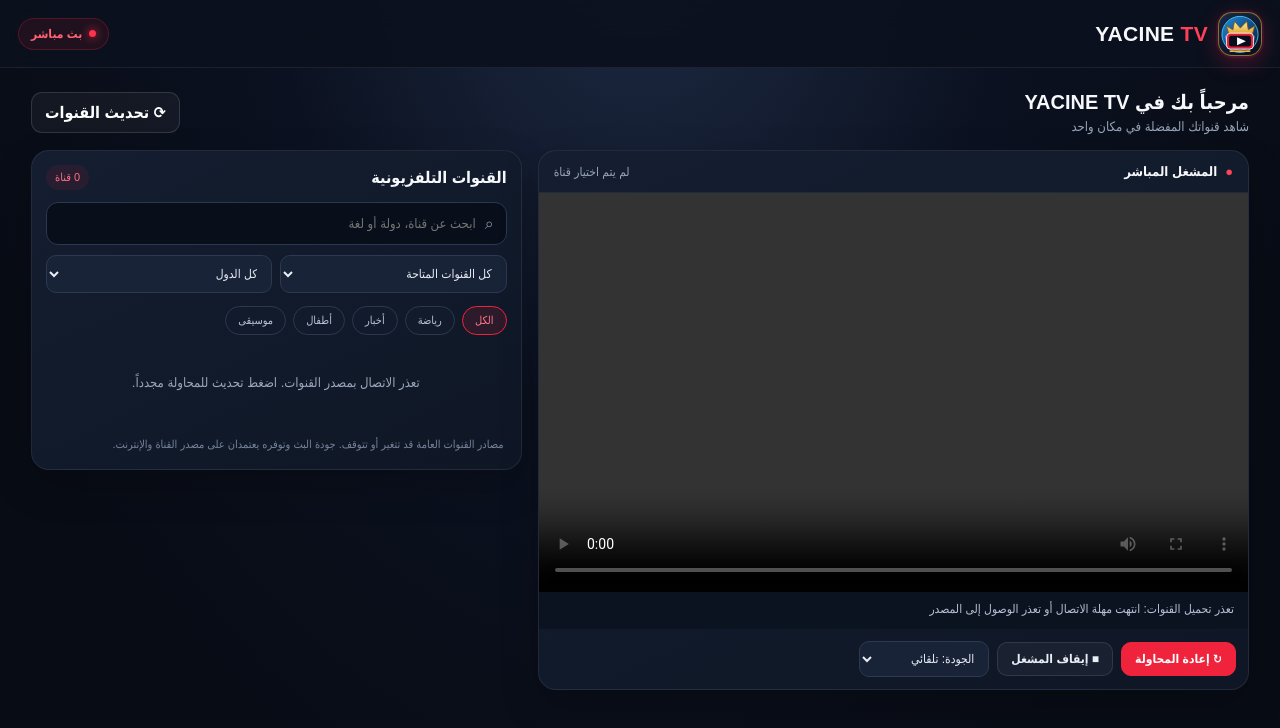
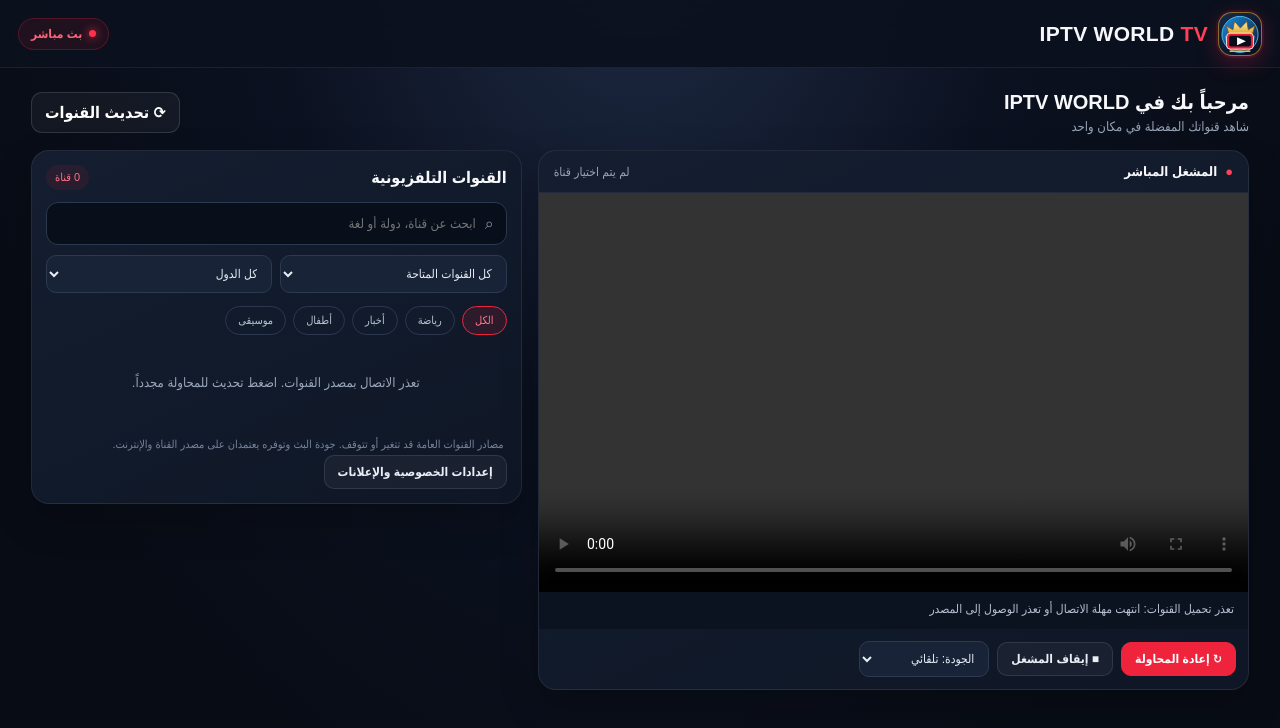
Before and after one commit to SIOMSIOM2014/Yassine-TV, a plain HTML site: page app/src/main/assets/index.html in a window 1280 px wide. Drawn offline with nearby package versions, Linux system fonts and the light colour scheme; no server answers.

Commit message:
Brand IPTV WORLD interface and add privacy settings

```diff
--- a/app/src/main/assets/index.html
+++ b/app/src/main/assets/index.html
@@ -4,7 +4,7 @@
 <meta charset="utf-8">
 <meta name="viewport" content="width=device-width,initial-scale=1,maximum-scale=1,user-scalable=no">
 <meta name="theme-color" content="#090d17">
-<title>YACINE TV</title>
+<title>IPTV WORLD</title>
 <style>
 :root{color-scheme:dark;--bg:#080c15;--panel:#111827;--panel2:#182235;--line:#263248;--red:#ef233c;--red2:#bd152d;--muted:#98a5b8;--white:#f7f8fb}
 *{box-sizing:border-box}body{margin:0;background:radial-gradient(ellipse at 50% -15%,#202d47 0,#0b1120 42%,var(--bg) 78%);color:var(--white);font-family:Arial,Tahoma,sans-serif;min-height:100vh}
@@ -39,12 +39,12 @@ main{max-width:1250px;margin:auto;padding:18px 16px 36px}
 </head>
 <body>
 <header class="topbar">
- <div class="brand"><span class="brandmark" aria-label="YACINE TV"><svg viewBox="0 0 100 100" role="img" aria-hidden="true"><defs><linearGradient id="orb" x1="0" y1="0" x2="1" y2="1"><stop stop-color="#1d8de0"/><stop offset="1" stop-color="#07152b"/></linearGradient><linearGradient id="gold" x1="0" y1="0" x2="0" y2="1"><stop stop-color="#fff1a8"/><stop offset="1" stop-color="#d89518"/></linearGradient></defs><circle cx="50" cy="51" r="43" fill="url(#orb)" stroke="#55c8ff" stroke-width="2"/><path d="M15 54a35 35 0 0 0 70 0" fill="none" stroke="#fff" stroke-opacity=".35" stroke-width="2"/><path d="M18 31l15 9 4-20 14 16 15-16 4 20 15-9-7 25H25z" fill="url(#gold)" stroke="#8b5310" stroke-width="2"/><rect x="18" y="48" width="64" height="38" rx="9" fill="#e51d3b" stroke="#fff" stroke-width="2"/><rect x="24" y="54" width="52" height="26" rx="5" fill="#080d1b"/><path d="M43 58l21 9-21 10z" fill="#fff"/><path d="M27 91h46" stroke="#f5b934" stroke-width="4" stroke-linecap="round"/></svg></span><span>YACINE <em>TV</em></span></div>
+ <div class="brand"><span class="brandmark" aria-label="IPTV WORLD"><svg viewBox="0 0 100 100" role="img" aria-hidden="true"><defs><linearGradient id="orb" x1="0" y1="0" x2="1" y2="1"><stop stop-color="#1d8de0"/><stop offset="1" stop-color="#07152b"/></linearGradient><linearGradient id="gold" x1="0" y1="0" x2="0" y2="1"><stop stop-color="#fff1a8"/><stop offset="1" stop-color="#d89518"/></linearGradient></defs><circle cx="50" cy="51" r="43" fill="url(#orb)" stroke="#55c8ff" stroke-width="2"/><path d="M15 54a35 35 0 0 0 70 0" fill="none" stroke="#fff" stroke-opacity=".35" stroke-width="2"/><path d="M18 31l15 9 4-20 14 16 15-16 4 20 15-9-7 25H25z" fill="url(#gold)" stroke="#8b5310" stroke-width="2"/><rect x="18" y="48" width="64" height="38" rx="9" fill="#e51d3b" stroke="#fff" stroke-width="2"/><rect x="24" y="54" width="52" height="26" rx="5" fill="#080d1b"/><path d="M43 58l21 9-21 10z" fill="#fff"/><path d="M27 91h46" stroke="#f5b934" stroke-width="4" stroke-linecap="round"/></svg></span><span>IPTV WORLD <em>TV</em></span></div>
  <div class="live-pill"><i class="live-dot"></i> بث مباشر</div>
 </header>
 <main>
  <div class="welcome">
-  <div><h1>مرحباً بك في YACINE TV</h1><p>شاهد قنواتك المفضلة في مكان واحد</p></div>
+  <div><h1>مرحباً بك في IPTV WORLD</h1><p>شاهد قنواتك المفضلة في مكان واحد</p></div>
   <button class="refresh" id="refresh">⟳ تحديث القنوات</button>
  </div>
  <div class="layout">
@@ -63,7 +63,7 @@ main{max-width:1250px;margin:auto;padding:18px 16px 36px}
    </div>
    <div class="quickfilters"><button class="chip active" data-filter="">الكل</button><button class="chip" data-filter="sport">رياضة</button><button class="chip" data-filter="news">أخبار</button><button class="chip" data-filter="kids">أطفال</button><button class="chip" data-filter="music">موسيقى</button></div>
    <div class="grid" id="channels"><div class="empty">يتم البحث عن القنوات...</div></div>
-   <p class="note">مصادر القنوات العامة قد تتغير أو تتوقف. جودة البث وتوفره يعتمدان على مصدر القناة والإنترنت.</p>
+   <p class="note">مصادر القنوات العامة قد تتغير أو تتوقف. جودة البث وتوفره يعتمدان على مصدر القناة والإنترنت.</p><button class="action" id="privacy">إعدادات الخصوصية والإعلانات</button>
   </section>
  </div>
 </main>
@@ -93,6 +93,6 @@ function configureQuality(){const q=$('quality');q.innerHTML='';const auto=docum
 function applyQuality(value){if(!hls||!hls.levels||!hls.levels.length)return;if(value==='auto'){hls.autoLevelCapping=-1;hls.currentLevel=-1;say('الجودة تلقائية حسب سرعة الإنترنت ومصدر القناة.');return}const cap=Number(value);let best=-1;hls.levels.forEach((level,index)=>{const height=Number(level.height)||0;if(height>0&&height<=cap&&(best<0||height>(Number(hls.levels[best].height)||0)))best=index});if(best<0){say('هذه الجودة غير متاحة في بث القناة.');$('quality').value='auto';return}hls.autoLevelCapping=best;hls.currentLevel=-1;say('تم تحديد الحد الأعلى للجودة عند '+value+'p إذا كان المصدر يدعمها.');}
 function enterFullscreen(v){try{if(v.requestFullscreen){const p=v.requestFullscreen();if(p&&p.catch)p.catch(()=>{})}else if(v.webkitEnterFullscreen){v.webkitEnterFullscreen()}}catch(e){/* fullscreen may be unavailable in some WebViews */}}
 function play(c){current=c;$('playingName').textContent=c.name;say('يتم تجهيز البث بجودة تتكيف مع سرعة الإنترنت: '+c.name);render();const v=$('video');if(hls){hls.destroy();hls=null}resetQuality();v.pause();v.removeAttribute('src');v.load();if(window.Hls&&Hls.isSupported()){hls=new Hls({enableWorker:true,lowLatencyMode:false,startLevel:-1,testBandwidth:true,abrEwmaDefaultEstimate:250000,abrBandWidthFactor:0.7,abrBandWidthUpFactor:0.5,maxBufferLength:12,maxMaxBufferLength:30,backBufferLength:15,maxBufferSize:15000000,capLevelToPlayerSize:true,maxStarvationDelay:6,maxLoadingDelay:6,liveSyncDurationCount:4});hls.loadSource(c.url);hls.attachMedia(v);enterFullscreen(v);hls.on(Hls.Events.MANIFEST_PARSED,()=>{configureQuality();v.play().catch(()=>say('اضغط زر التشغيل لبدء القناة.'))});hls.on(Hls.Events.ERROR,(e,d)=>{if(d.fatal)say('تعذر تشغيل هذه القناة من مصدرها الحالي. جرّب قناة أخرى أو أعد المحاولة.')})}else if(v.canPlayType('application/vnd.apple.mpegurl')){v.src=c.url;enterFullscreen(v);v.play().catch(()=>say('اضغط زر التشغيل لبدء القناة.'))}else{v.src=c.url;enterFullscreen(v);v.play().catch(()=>say('هذا الجهاز لا يدعم صيغة بث هذه القناة. جرّب قناة أخرى.'))}}
-$('quality').onchange=()=>applyQuality($('quality').value);$('refresh').onclick=load;$('reload').onclick=()=>current?play(current):load();$('stop').onclick=()=>{if(hls){hls.destroy();hls=null}$('video').pause();say('تم إيقاف المشغل.')};$('search').oninput=render;$('country').onchange=render;$('source').onchange=render;document.querySelectorAll('.chip').forEach(b=>b.onclick=()=>{document.querySelectorAll('.chip').forEach(x=>x.classList.remove('active'));b.classList.add('active');activeCategory=b.dataset.filter;render()});const video=$('video');video.addEventListener('playing',()=>say('يعمل البث الآن: '+(current?current.name:'')));video.addEventListener('waiting',()=>say('جارٍ انتظار بيانات البث...'));video.addEventListener('error',()=>{if(current)say('تعذر تشغيل مصدر هذه القناة على هذا الاتصال. جرّب قناة أخرى.');});load();setInterval(load,30*60*1000);
+$('privacy').onclick=()=>{if(window.AndroidBridge&&AndroidBridge.showPrivacyOptionsForm){AndroidBridge.showPrivacyOptionsForm()}else{say('إعدادات الخصوصية متاحة داخل تطبيق Android.')}};$('quality').onchange=()=>applyQuality($('quality').value);$('refresh').onclick=load;$('reload').onclick=()=>current?play(current):load();$('stop').onclick=()=>{if(hls){hls.destroy();hls=null}$('video').pause();say('تم إيقاف المشغل.')};$('search').oninput=render;$('country').onchange=render;$('source').onchange=render;document.querySelectorAll('.chip').forEach(b=>b.onclick=()=>{document.querySelectorAll('.chip').forEach(x=>x.classList.remove('active'));b.classList.add('active');activeCategory=b.dataset.filter;render()});const video=$('video');video.addEventListener('playing',()=>say('يعمل البث الآن: '+(current?current.name:'')));video.addEventListener('waiting',()=>say('جارٍ انتظار بيانات البث...'));video.addEventListener('error',()=>{if(current)say('تعذر تشغيل مصدر هذه القناة على هذا الاتصال. جرّب قناة أخرى.');});load();setInterval(load,30*60*1000);
 </script>
 </body></html>
```
